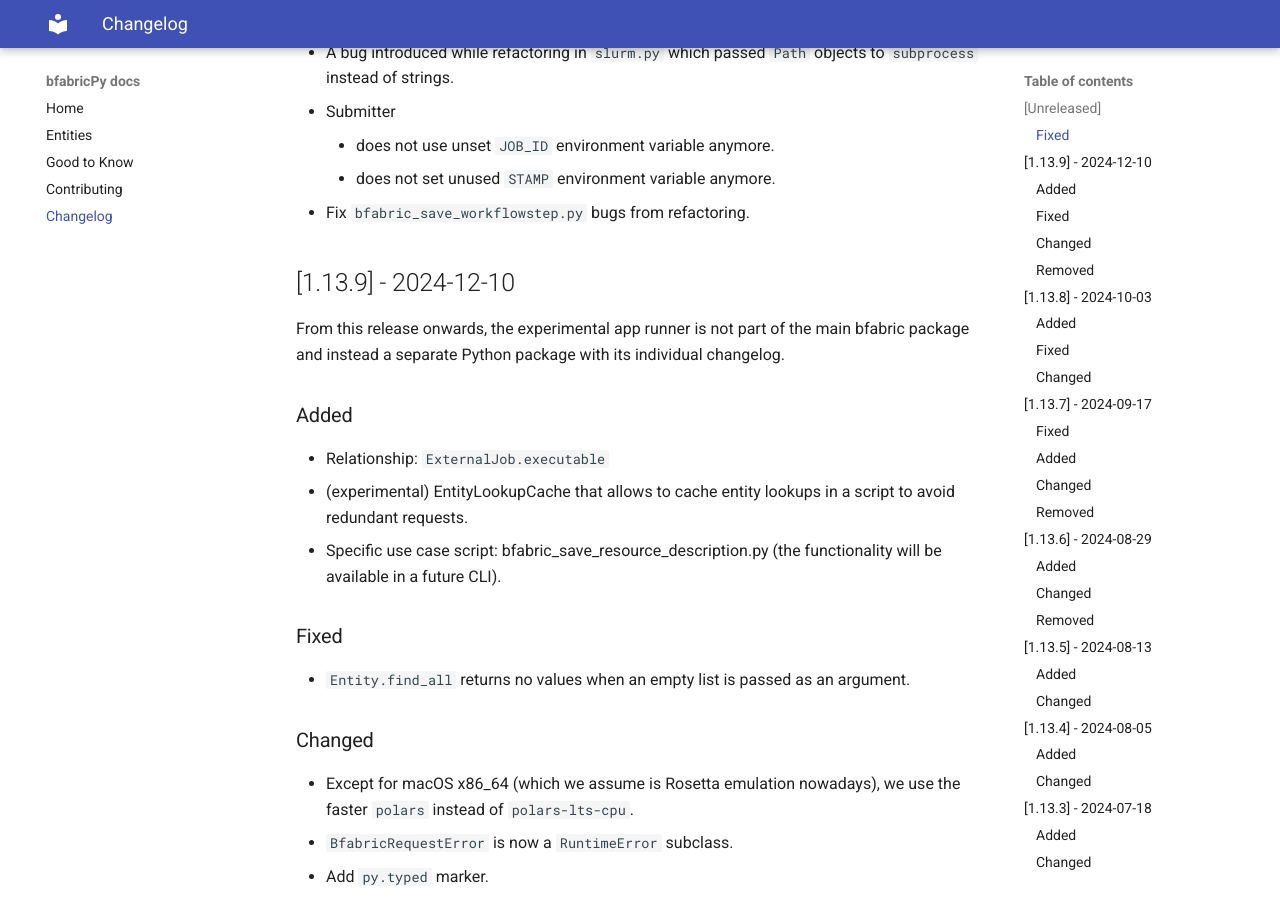
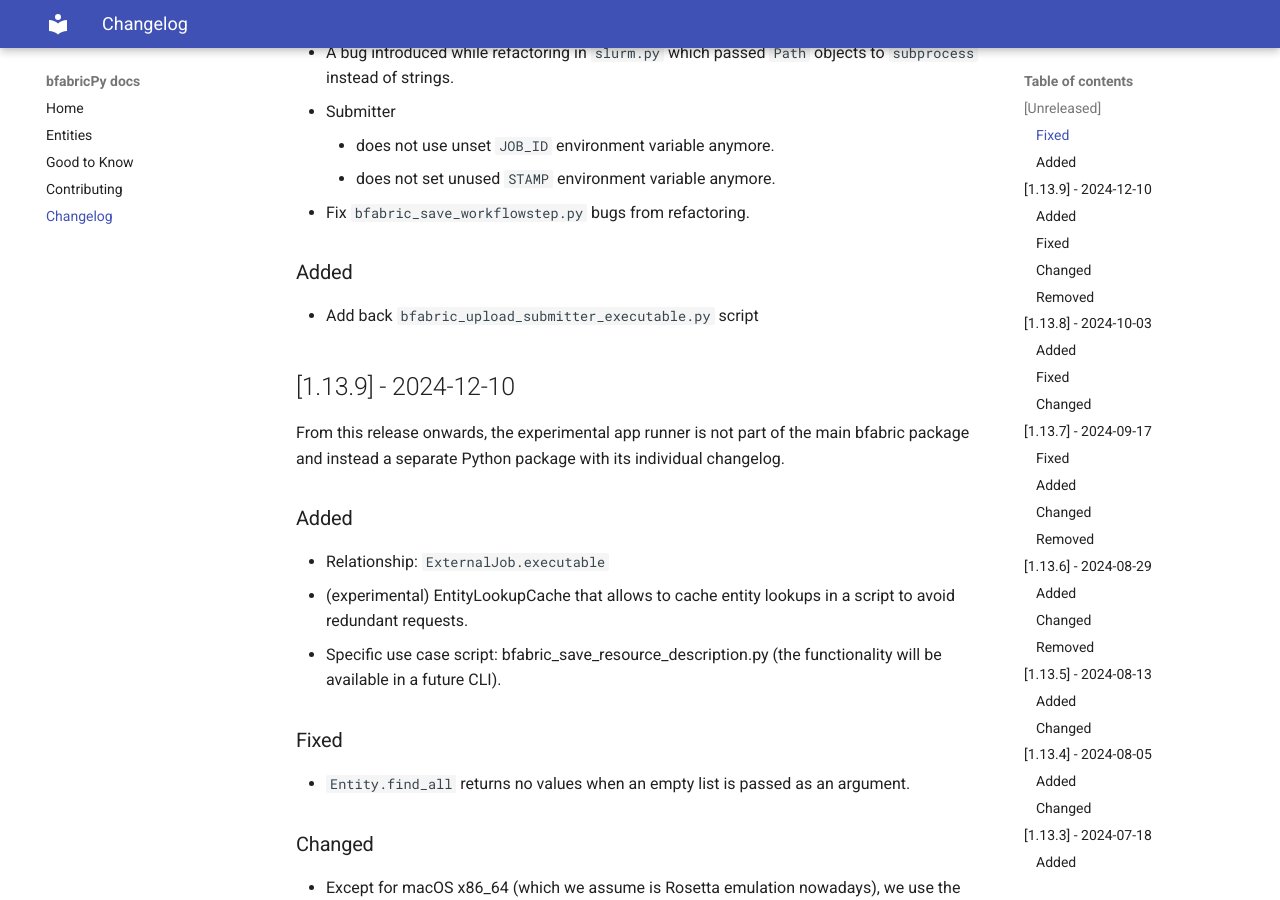
Before and after one commit to fgcz/bfabricPy, an MkDocs documentation site: the page built from docs/changelog.md, in a window 1280 px wide and 900 px high, scrolled down 512 px. Built offline with MkDocs 1.6.1 and Material for MkDocs 9.7.7, drawn with Linux system fonts in a browser that asks for light colours.

Commit message:
add back bfabric_upload_submitter_executable.py script

```diff
--- a/docs/changelog.md
+++ b/docs/changelog.md
@@ -18,6 +18,10 @@ Versioning currently follows `X.Y.Z` where
     - does not use unset `JOB_ID` environment variable anymore.
     - does not set unused `STAMP` environment variable anymore.
 - Fix `bfabric_save_workflowstep.py` bugs from refactoring.
+
+### Added
+
+- Add back `bfabric_upload_submitter_executable.py` script
 
 ## \[1.13.9\] - 2024-12-10
 
--- a/pyproject.toml
+++ b/pyproject.toml
@@ -77,6 +77,7 @@ Repository = "https://github.com/fgcz/bfabricPy"
 "bfabric_save_workflowstep.py" = "bfabric_scripts.bfabric_save_workflowstep:main"
 "bfabric_slurm_queue_status.py" = "bfabric_scripts.bfabric_slurm_queue_status:main"
 "bfabric_save_resource_description.py" = "bfabric_scripts.bfabric_save_resource_description:main"
+"bfabric_upload_submitter_executable.py" = "bfabric_scripts.bfabric_upload_submitter_executable:main"
 
 [tool.setuptools.package-data]
 "*" = ["py.typed"]
```
